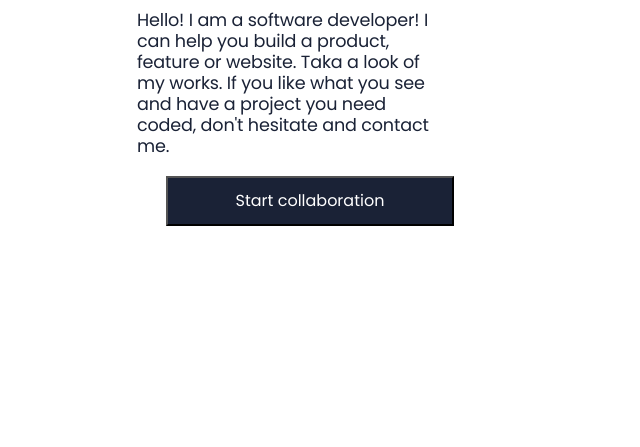
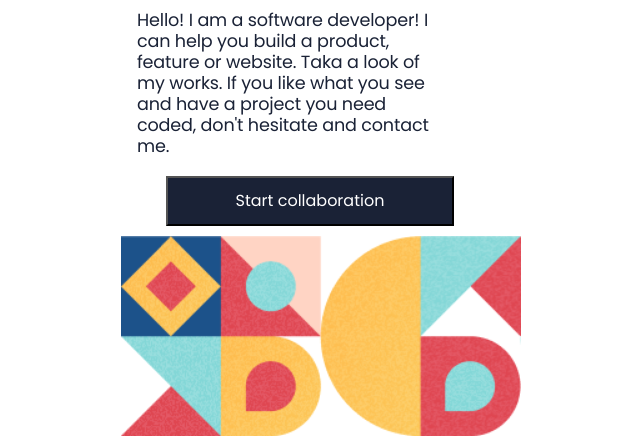
Before and after one commit to SoniaFlora/Microverse-portfolio, a website: page index.html in a window 1280 px wide. Shown: the part 214-661 px from the top of the page, without its empty margins (319-959 px from the left). Drawn offline with nearby package versions, Linux system fonts and the light colour scheme.

Commit message:
Update styles

```diff
--- a/style.css
+++ b/style.css
@@ -93,6 +93,10 @@ body {
   width: 100%;
   height: 200px;
   inset: 450px 0 0 0;
+  position: absolute;
+  background-repeat: no-repeat;
+  background-image: url('./images/image_geometry_2.png');
+  background-size: cover;
 }
 
 .pHeader {
```
